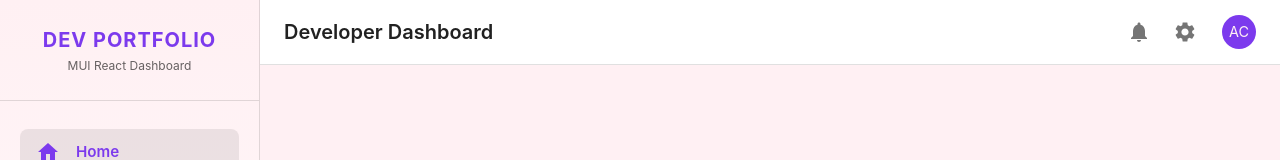
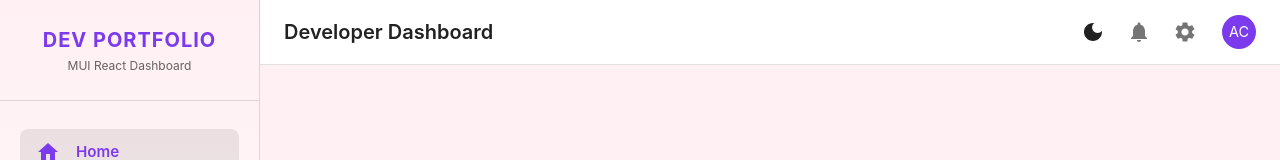
Before and after one commit to abhii77z/MUI-react-library-web-application-react-mui-projects, a React (Create React App) app: page / in a window 1280 px wide. Shown: the top 160 px of the page. Built offline with nearby package versions, Linux system fonts and the light colour scheme.

Commit message:
Implement dark and light mode toggle with stateful ThemeProvider and theme-aware sidebar

```diff
--- a/src/App.js
+++ b/src/App.js
@@ -1,4 +1,4 @@
-import React, { useState } from "react";
+import React, { useState, useMemo } from "react";
 import Sidebar from "./components/Sidebar";
 import { Routes, Route } from "react-router-dom";
 import Home from "./pages/Home";
@@ -10,16 +10,53 @@ import Profile from "./pages/Profile";
 import Security from "./pages/Security";
 import Help from "./pages/Help";
 import { Box, AppBar, Toolbar, Typography, Avatar, IconButton } from "@mui/material";
-import { Notifications, Settings as SettingsIcon, Menu as MenuIcon } from "@mui/icons-material";
+import { Notifications, Settings as SettingsIcon, Menu as MenuIcon, DarkMode, LightMode } from "@mui/icons-material";
+import { ThemeProvider, createTheme } from "@mui/material/styles";
+import CssBaseline from "@mui/material/CssBaseline";
 
 function App() {
+  const [mode, setMode] = useState("light");
   const [mobileOpen, setMobileOpen] = useState(false);
 
   const handleDrawerToggle = () => {
     setMobileOpen(!mobileOpen);
   };
 
+  const theme = useMemo(
+    () =>
+      createTheme({
+        palette: {
+          mode,
+          primary: {
+            main: mode === "light" ? "#7c3aed" : "#a78bfa", // Violet
+            light: "#a78bfa",
+            dark: "#5b21b6",
+            contrastText: "#ffffff",
+          },
+          secondary: {
+            main: mode === "light" ? "#db2777" : "#f472b6", // Pink
+            light: "#f472b6",
+            dark: "#9d174d",
+            contrastText: "#ffffff",
+          },
+          background: {
+            default: mode === "light" ? "#fff0f3" : "#121212", // Milky Rose vs pure dark
+            paper: mode === "light" ? "#ffffff" : "#1e1e1e",
+          },
+        },
+        typography: {
+          fontFamily: '"Inter", "Roboto", "Helvetica", "Arial", sans-serif',
+        },
+        shape: {
+          borderRadius: 12,
+        },
+      }),
+    [mode]
+  );
+
   return (
+    <ThemeProvider theme={theme}>
+      <CssBaseline />
       <Box sx={{ display: "flex", minHeight: "100vh", bgcolor: "background.default" }}>
         <Sidebar mobileOpen={mobileOpen} handleDrawerToggle={handleDrawerToggle} />
         <Box sx={{ flexGrow: 1, display: "flex", flexDirection: "column" }}>
@@ -49,6 +86,9 @@ function App() {
                 </Typography>
               </Box>
               <Box sx={{ display: "flex", alignItems: "center", gap: 1.5 }}>
+                <IconButton size="small" onClick={() => setMode(mode === "light" ? "dark" : "light")} color="inherit">
+                  {mode === "light" ? <DarkMode /> : <LightMode />}
+                </IconButton>
                 <IconButton size="small">
                   <Notifications />
                 </IconButton>
@@ -56,7 +96,7 @@ function App() {
                   <SettingsIcon />
                 </IconButton>
                 <Avatar
-                sx={{ width: 34, height: 34, ml: 1, bgcolor: "primary.main", fontSize: "0.9rem" }}
+                  sx={{ width: 34, height: 34, ml: 1, bgcolor: "primary.main", fontSize: "0.9rem", color: "primary.contrastText" }}
                   alt="Developer Profile"
                 >
                   AC
@@ -78,6 +118,7 @@ function App() {
           </Box>
         </Box>
       </Box>
+    </ThemeProvider>
   );
 }
 
--- a/src/components/Sidebar.jsx
+++ b/src/components/Sidebar.jsx
@@ -121,7 +121,10 @@ const Sidebar = ({ mobileOpen, handleDrawerToggle }) => {
             width: DRAWER_WIDTH,
             borderRight: "1px solid",
             borderColor: "divider",
-            background: "linear-gradient(180deg, #fff0f3 0%, #ffffff 100%)", // Milky Rose theme
+            background: (theme) =>
+              theme.palette.mode === "light"
+                ? "linear-gradient(180deg, #fff0f3 0%, #ffffff 100%)"
+                : "linear-gradient(180deg, #1e1e1e 0%, #121212 100%)",
           },
         }}
       >
@@ -141,7 +144,10 @@ const Sidebar = ({ mobileOpen, handleDrawerToggle }) => {
             width: DRAWER_WIDTH,
             borderRight: "1px solid",
             borderColor: "divider",
-            background: "linear-gradient(180deg, #fff0f3 0%, #ffffff 100%)", // Milky Rose theme
+            background: (theme) =>
+              theme.palette.mode === "light"
+                ? "linear-gradient(180deg, #fff0f3 0%, #ffffff 100%)"
+                : "linear-gradient(180deg, #1e1e1e 0%, #121212 100%)",
           },
         }}
       >
--- a/src/index.js
+++ b/src/index.js
@@ -3,41 +3,9 @@ import { createRoot } from "react-dom/client";
 import { BrowserRouter } from "react-router-dom";
 import App from "./App";
 import "./index.css";
-import { ThemeProvider, createTheme } from "@mui/material/styles";
-import CssBaseline from "@mui/material/CssBaseline";
-
-const theme = createTheme({
-  palette: {
-    primary: {
-      main: "#7c3aed", // Vibrant Violet
-      light: "#a78bfa",
-      dark: "#5b21b6",
-      contrastText: "#ffffff",
-    },
-    secondary: {
-      main: "#db2777", // Deep Pink
-      light: "#f472b6",
-      dark: "#9d174d",
-      contrastText: "#ffffff",
-    },
-    background: {
-      default: "#fff0f3", // Milky rose / soft rose white
-      paper: "#ffffff",
-    },
-  },
-  typography: {
-    fontFamily: '"Inter", "Roboto", "Helvetica", "Arial", sans-serif',
-  },
-  shape: {
-    borderRadius: 12,
-  },
-});
 
 createRoot(document.getElementById("root")).render(
   <BrowserRouter>
-    <ThemeProvider theme={theme}>
-      <CssBaseline />
-      <App />
-    </ThemeProvider>
+    <App />
   </BrowserRouter>
 );
```
Lines whose indentation alone changed are shown as unchanged.
